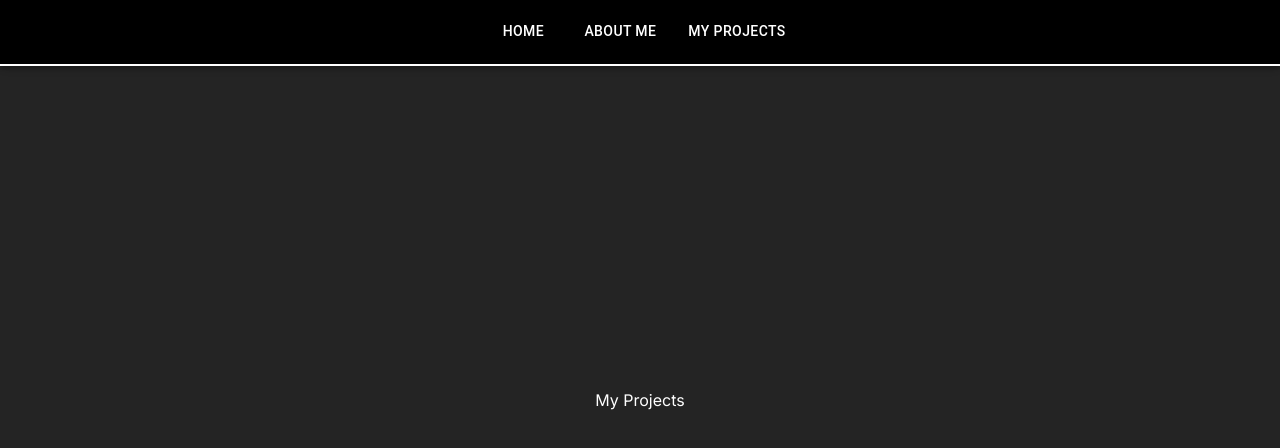
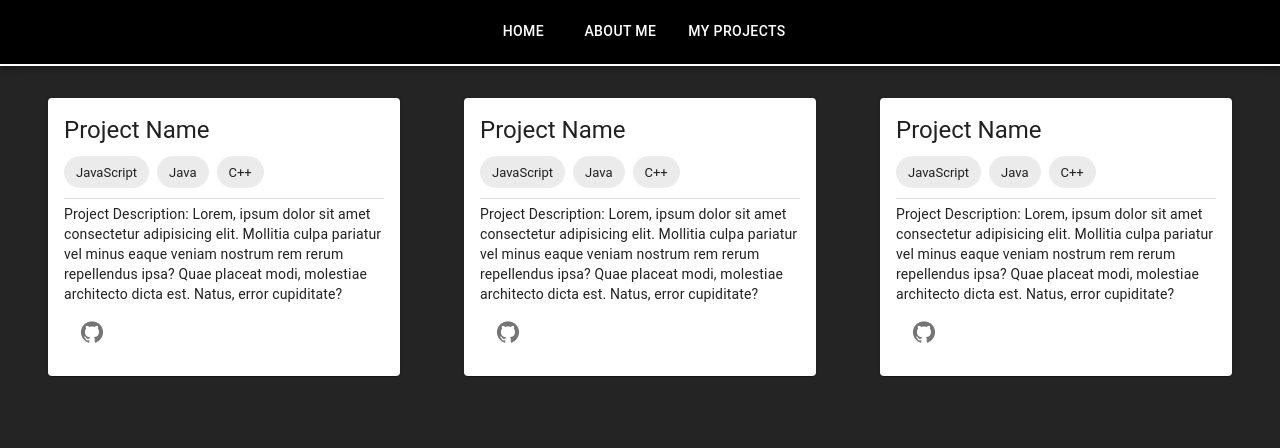
Before and after one commit to TimChoy/personal-site, a Next.js app: page /projects in a window 1280 px wide. Shown: the top 448 px of the page. Built offline with nearby package versions, Linux system fonts and the light colour scheme.

Commit message:
Create skeleton for projects page

```diff
--- a/src/app/about/about.module.css
+++ b/src/app/about/about.module.css
@@ -4,7 +4,7 @@
     align-items: center;
     flex-direction: column;
     color: white;
-    height: 100vh;
+    height: calc(100vh - 66px);
 }
 
 .container {
--- a/src/app/layout.tsx
+++ b/src/app/layout.tsx
@@ -1,7 +1,7 @@
 import type { Metadata } from "next";
 import { Inter } from "next/font/google";
 import "./globals.css";
-import NavBar from "../components/navbar";
+import NavBar from "@/components/navbar";
 
 const inter = Inter({ subsets: ["latin"] });
 
--- a/src/app/page.module.css
+++ b/src/app/page.module.css
@@ -5,7 +5,7 @@
   text-align: center;
   flex-direction: column;
   color: white;
-  height: 100vh;
+  height: calc(100vh - 66px);
 }
 
 .typeAnimation {
--- a/src/app/projects/page.tsx
+++ b/src/app/projects/page.tsx
@@ -1,11 +1,23 @@
-import styles from "../page.module.css";
+import { Box, Grid } from "@mui/material";
+import ProjectCard from "@/components/projectCard";
+import styles from "./projects.module.css";
 
 export default function Projects() {
-    return (
-        <div className={styles.main}>
-            <p style={{ color: "white" }}>
-                My Projects
-            </p>
-        </div>
-    )
+  return (
+    <div className={styles.main}>
+      <Box>
+        <Grid
+          container
+          spacing={{ xs: 2, sm: 4, md: 8 }}
+          columns={{ xs: 1, sm: 2, md: 3 }}
+        >
+          {Array.from(Array(3)).map((_, index) => (
+            <Grid item xs={1} sm={1} md={1} key={index}>
+              <ProjectCard />
+            </Grid>
+          ))}
+        </Grid>
+      </Box>
+    </div>
+  );
 }
--- /dev/null
+++ b/src/app/projects/projects.module.css
@@ -0,0 +1,18 @@
+.main {
+  display: flex;
+  justify-content: center;
+  align-items: center;
+  text-align: center;
+  flex-direction: column;
+  color: white;
+  margin-top: 2rem;
+  margin-left: 3rem;
+  margin-right: 3rem;
+}
+
+@media screen and (max-width: 899px) {
+  .main {
+    margin-left: 2rem;
+    margin-right: 2rem;
+  }
+}
--- a/src/components/navbar.tsx
+++ b/src/components/navbar.tsx
@@ -69,12 +69,13 @@ export default function NavBar() {
   );
 
   return (
-    <React.Fragment>
+    <div>
       <AppBar
         style={{
           borderBottom: "2px solid white",
           background: "rgb(0,0,0)",
         }}
+        position="sticky"
       >
         <Container maxWidth="xl">
           <Toolbar disableGutters>
@@ -108,6 +109,6 @@ export default function NavBar() {
           </Toolbar>
         </Container>
       </AppBar>
-    </React.Fragment>
+    </div>
   );
 }
--- /dev/null
+++ b/src/components/projectCard.module.css
@@ -0,0 +1,7 @@
+.cardContainer {
+  text-align: left;
+}
+
+.cardContent {
+  padding: 16px !important;
+}
--- /dev/null
+++ b/src/components/projectCard.tsx
@@ -0,0 +1,46 @@
+"use client";
+
+import {
+  Card,
+  CardContent,
+  CardActions,
+  Chip,
+  Typography,
+  Divider,
+  Stack,
+  IconButton,
+} from "@mui/material";
+import React from "react";
+import GitHubIcon from "@mui/icons-material/GitHub";
+import styles from "./projectCard.module.css";
+
+export default function ProjectCard() {
+  return (
+    <div className={styles.cardContainer}>
+      <Card>
+        <CardContent className={styles.cardContent}>
+          <Typography variant="h5" component="div" sx={{ marginBottom: "10px" }}>
+            Project Name
+          </Typography>
+          <Stack direction="row" spacing={1}>
+            <Chip label="JavaScript" />
+            <Chip label="Java" />
+            <Chip label="C++" />
+          </Stack>
+          <Divider sx={{ marginTop: "10px", marginBottom: "5px" }} />
+          <Typography variant="body2" component="div">
+            Project Description: Lorem, ipsum dolor sit amet consectetur
+            adipisicing elit. Mollitia culpa pariatur vel minus eaque veniam
+            nostrum rem rerum repellendus ipsa? Quae placeat modi, molestiae
+            architecto dicta est. Natus, error cupiditate?
+          </Typography>
+          <CardActions disableSpacing>
+            <IconButton aria-label="Github">
+              <GitHubIcon />
+            </IconButton>
+          </CardActions>
+        </CardContent>
+      </Card>
+    </div>
+  );
+}
```
Also changed, not shown: src/app/page.tsx (+4 -4 lines).
